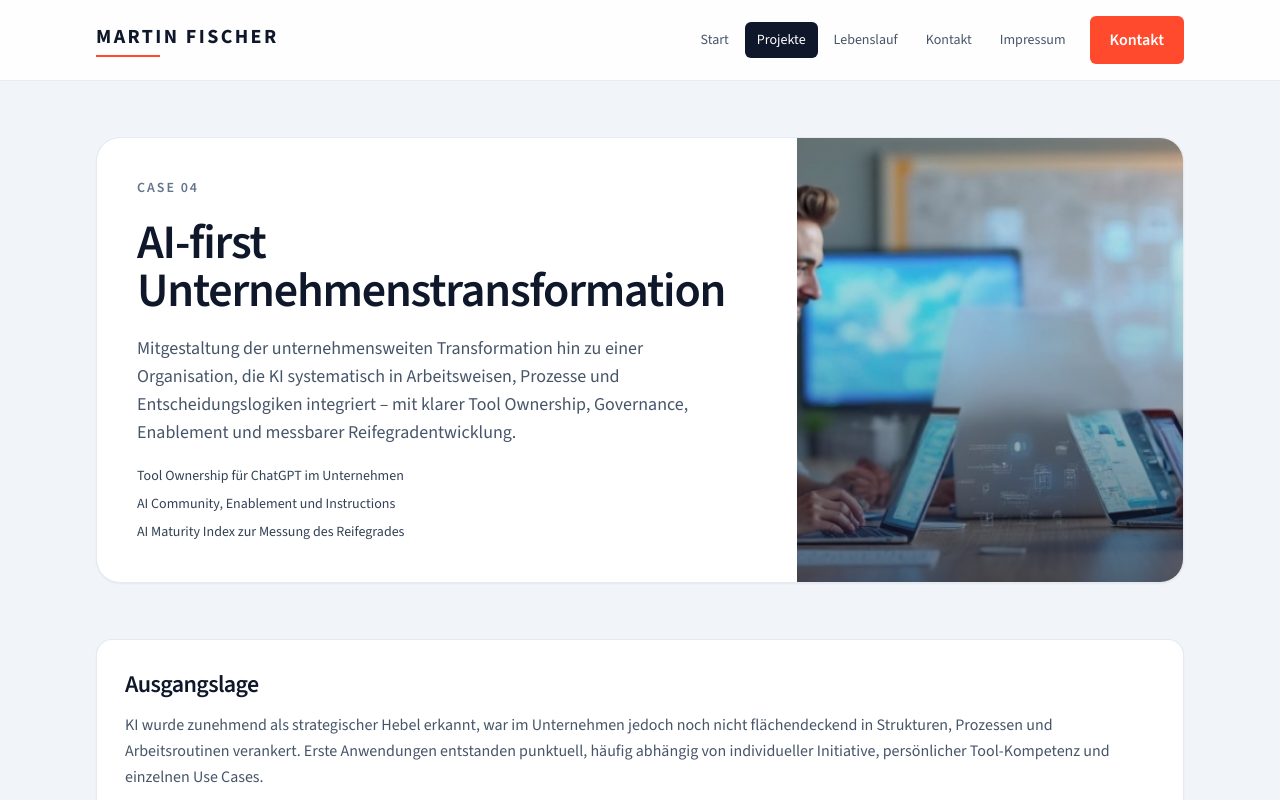
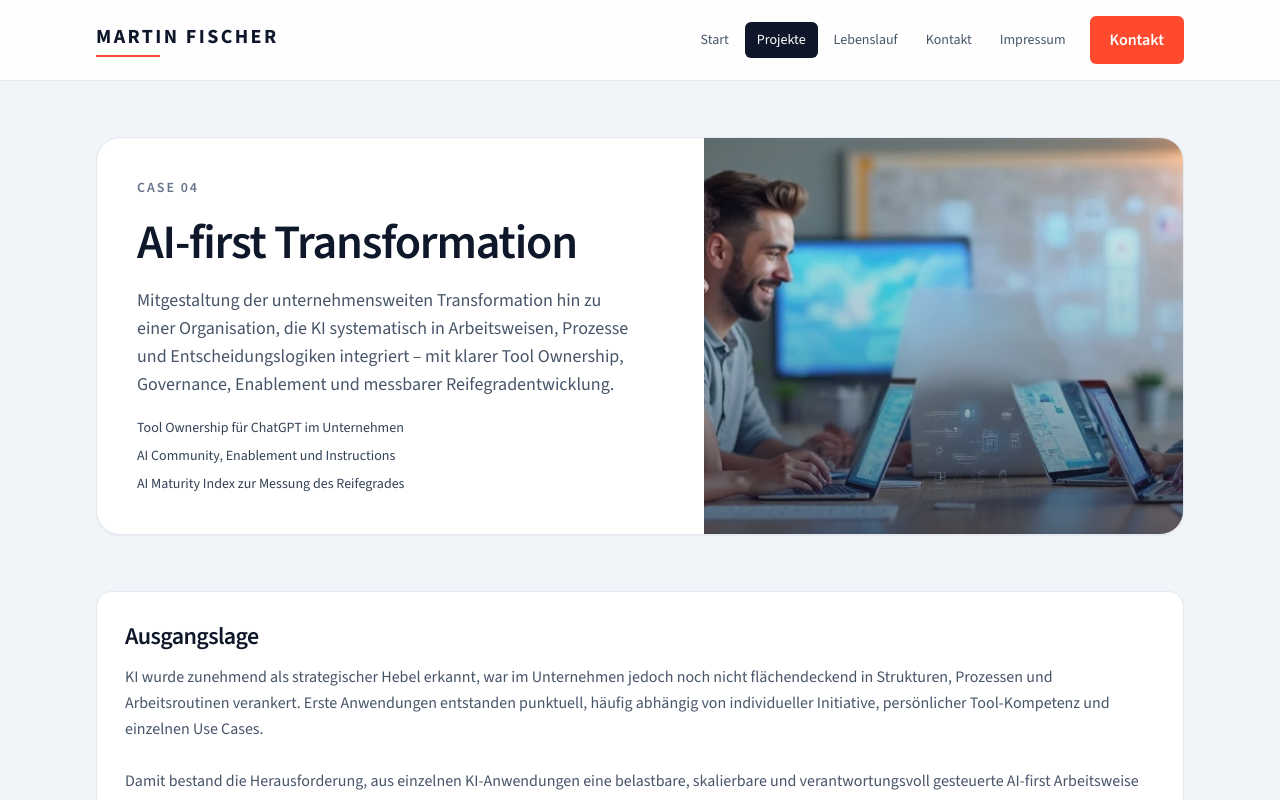
Before and after one commit to martinfischer42/Beyond_cv, a React (Vite) app: page /cases/ai-first-transformation in a window 1280 px wide. Shown: the top 800 px of the page. Built offline with nearby package versions, Linux system fonts and the light colour scheme.

Commit message:
Update AiFirstTransformationCasePage.tsx

```diff
--- a/src/pages/AiFirstTransformationCasePage.tsx
+++ b/src/pages/AiFirstTransformationCasePage.tsx
@@ -49,7 +49,7 @@ export default function AiFirstTransformationCasePage() {
       <div className="surface-card grid gap-8 overflow-hidden lg:grid-cols-[1.2fr_1fr]">
         <div className="space-y-5 p-7 md:p-10">
           <p className="kicker">Case 04</p>
-          <h1 className="text-3xl font-semibold text-slate-900 md:text-5xl">AI-first Unternehmenstransformation</h1>
+          <h1 className="text-3xl font-semibold text-slate-900 md:text-5xl">AI-first Transformation</h1>
           <p className="text-lg text-slate-600">
             Mitgestaltung der unternehmensweiten Transformation hin zu einer Organisation, die KI systematisch in
             Arbeitsweisen, Prozesse und Entscheidungslogiken integriert – mit klarer Tool Ownership, Governance,
```
